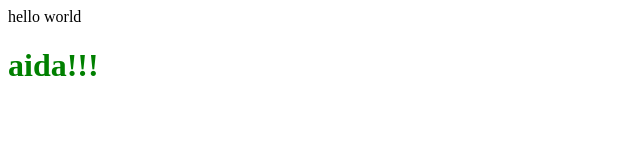
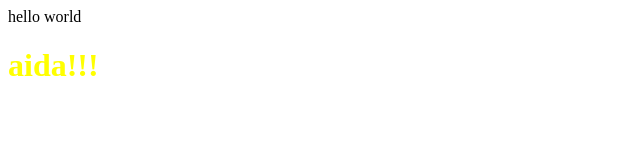
Before and after one commit to aidabmz/web-cs50, a plain HTML site: page index.html in a window 1280 px wide. Shown: the whole page, without its empty margins (0-640 px from the left). Drawn offline with Linux system fonts and the light colour scheme.

Commit message:
Update index.html

```diff
--- a/index.html
+++ b/index.html
@@ -8,6 +8,6 @@
 </head>
 <body>
     hello world
-    <h1 Style="color:green">aida!!!</h1>
+    <h1 Style="color:yellow">aida!!!</h1>
 </body>
 </html>
```
